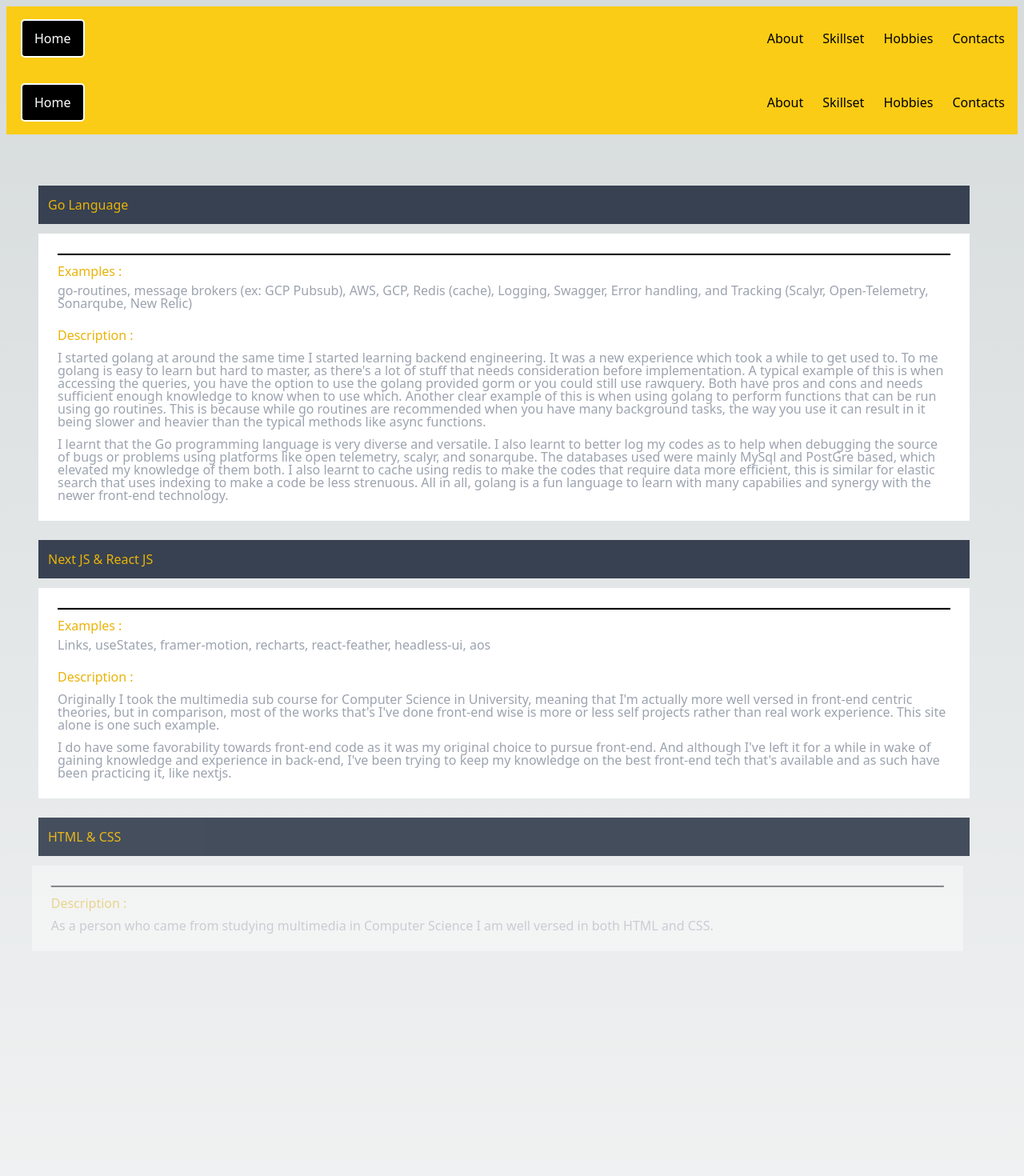
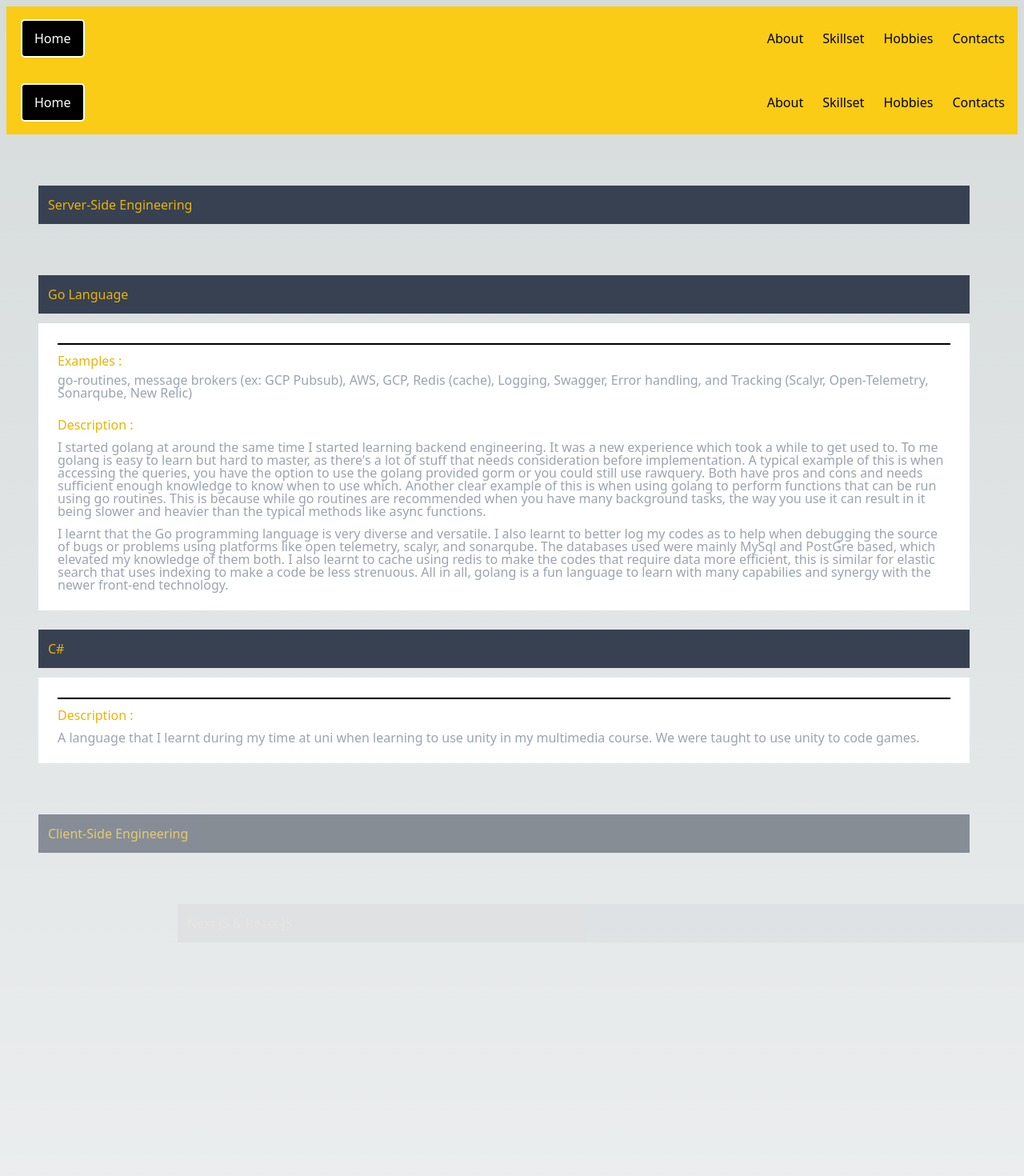
Before and after one commit to Erwin71297/erwinsusanto.github.io, a Next.js app: page /directories/skillset in a window 1280 px wide. Shown: the top 1470 px of the page at 80% size. Built offline with nearby package versions, Linux system fonts and the light colour scheme.

Commit message:
Update Skillsets

```diff
--- a/src/app/directories/skillset/page.tsx
+++ b/src/app/directories/skillset/page.tsx
@@ -14,6 +14,12 @@ export default function Skillset() {
 
   const right = {
     hidden: { opacity: 0, x: 200, y: 0 },
+    enter: { opacity: 1, x: 0, y: 0 },
+    exit: { opacity: 0, x: 0, y: 100 },
+  };
+
+  const down = {
+    hidden: { opacity: 0, x: 0, y: 0 },
     enter: { opacity: 1, x: 0, y: 0 },
     exit: { opacity: 0, x: 0, y: 100 },
   };
@@ -124,6 +130,23 @@ export default function Skillset() {
           <Navigation />
           <div className="w-full px-2 mt-16 mr-auto ml-auto px-5">
             <motion.h3
+              variants={down}
+              initial="hidden"
+              animate="enter"
+              exit="exit"
+              transition={{
+                ease: "linear",
+                duration: 2,
+                x: { duration: 1 },
+              }}
+              className="bg-gray-700 p-3 space-x-1 text-yellow-500 ml-5 mr-10 mb-3"
+            >
+              Server-Side Engineering
+            </motion.h3>
+          </div>
+
+          <div className="w-full px-2 mt-16 mr-auto ml-auto px-5">
+            <motion.h3
               variants={left}
               initial="hidden"
               animate="enter"
@@ -132,6 +155,7 @@ export default function Skillset() {
                 ease: "linear",
                 duration: 2,
                 x: { duration: 1 },
+                delay: 1,
               }}
               className="bg-gray-700 p-3 space-x-1 text-yellow-500 ml-5 mr-10 mb-3"
             >
@@ -147,7 +171,7 @@ export default function Skillset() {
                   ease: "linear",
                   duration: 2,
                   x: { duration: 1 },
-                  delay: 1,
+                  delay: 2,
                 }}
                 key={idx}
                 className={"bg-white p-3 text-yellow-500 ml-5 mr-10"}
@@ -187,7 +211,74 @@ export default function Skillset() {
                 ease: "linear",
                 duration: 2,
                 x: { duration: 1 },
-                delay: 2,
+                delay: 3,
+              }}
+              className="bg-gray-700 p-3 space-x-1 text-yellow-500 ml-5 mr-10 mb-3"
+            >
+              C#
+            </motion.h3>
+            {Object.values(c).map((posts, idx) => (
+              <motion.div
+                variants={right}
+                initial="hidden"
+                animate="enter"
+                exit="exit"
+                transition={{
+                  ease: "linear",
+                  duration: 2,
+                  x: { duration: 1 },
+                  delay: 4,
+                }}
+                key={idx}
+                className={"bg-white p-3 text-yellow-500 ml-5 mr-10"}
+              >
+                <ul>
+                  {posts.map((post) => (
+                    <li
+                      key={post.id}
+                      className="relative p-3 hover:bg-gradient-to-r from-gray-900 from:10% to-gray-600"
+                    >
+                      <hr className={styles.line}></hr>
+                      <h4 className="mt-2">Description :</h4>
+                      <ul className="mt-2 flex space-x-1 text-base font-normal leading-4 text-gray-400">
+                        <li>{post.comments}</li>
+                      </ul>
+                    </li>
+                  ))}
+                </ul>
+              </motion.div>
+            ))}
+          </div>
+
+          <div className="w-full px-2 mt-16 mr-auto ml-auto px-5">
+            <motion.h3
+              variants={down}
+              initial="hidden"
+              animate="enter"
+              exit="exit"
+              transition={{
+                ease: "linear",
+                duration: 2,
+                x: { duration: 1 },
+                delay: 5,
+              }}
+              className="bg-gray-700 p-3 space-x-1 text-yellow-500 ml-5 mr-10 mb-3"
+            >
+              Client-Side Engineering
+            </motion.h3>
+          </div>
+
+          <div className="w-full px-2 mt-16 mr-auto ml-auto px-5">
+            <motion.h3
+              variants={right}
+              initial="hidden"
+              animate="enter"
+              exit="exit"
+              transition={{
+                ease: "linear",
+                duration: 2,
+                x: { duration: 1 },
+                delay: 6,
               }}
               className="bg-gray-700 p-3 space-x-1 text-yellow-500 ml-5 mr-10 mb-3"
             >
@@ -203,7 +294,7 @@ export default function Skillset() {
                   ease: "linear",
                   duration: 2,
                   x: { duration: 1 },
-                  delay: 3,
+                  delay: 7,
                 }}
                 key={idx}
                 className={"bg-white p-3 text-yellow-500 ml-5 mr-10"}
@@ -243,7 +334,7 @@ export default function Skillset() {
                 ease: "linear",
                 duration: 2,
                 x: { duration: 1 },
-                delay: 4,
+                delay: 8,
               }}
               className="bg-gray-700 p-3 space-x-1 text-yellow-500 ml-5 mr-10 mb-3"
             >
@@ -259,7 +350,7 @@ export default function Skillset() {
                   ease: "linear",
                   duration: 2,
                   x: { duration: 1 },
-                  delay: 5,
+                  delay: 9,
                 }}
                 key={idx}
                 className={"bg-white p-3 text-yellow-500 ml-5 mr-10"}
@@ -292,7 +383,7 @@ export default function Skillset() {
                 ease: "linear",
                 duration: 2,
                 x: { duration: 1 },
-                delay: 6,
+                delay: 10,
               }}
               className="bg-gray-700 p-3 space-x-1 text-yellow-500 ml-5 mr-10 mb-3"
             >
@@ -308,7 +399,7 @@ export default function Skillset() {
                   ease: "linear",
                   duration: 2,
                   x: { duration: 1 },
-                  delay: 7,
+                  delay: 11,
                 }}
                 key={idx}
                 className={"bg-white p-3 text-yellow-500 ml-5 mr-10"}
@@ -331,7 +422,26 @@ export default function Skillset() {
             ))}
           </div>
 
-          <div className="w-full px-2 mt-6 mr-auto ml-auto px-5">
+          <div className="w-full px-2 mt-16 mr-auto ml-auto px-5">
+            <motion.h3
+              variants={down}
+              initial="hidden"
+              animate="enter"
+              exit="exit"
+              transition={{
+                ease: "linear",
+                duration: 2,
+                x: { duration: 1 },
+                delay: 12,
+              }}
+              className="bg-gray-700 p-3 space-x-1 text-yellow-500 ml-5 mr-10 mb-3"
+            >
+              Databases
+            </motion.h3>
+          </div>
+
+
+          <div className="w-full px-2 mt-16 mr-auto ml-auto px-5">
             <motion.h3
               variants={left}
               initial="hidden"
@@ -341,7 +451,7 @@ export default function Skillset() {
                 ease: "linear",
                 duration: 2,
                 x: { duration: 1 },
-                delay: 8,
+                delay: 13,
               }}
               className="bg-gray-700 p-3 space-x-1 text-yellow-500 ml-5 mr-10 mb-3"
             >
@@ -357,7 +467,7 @@ export default function Skillset() {
                   ease: "linear",
                   duration: 2,
                   x: { duration: 1 },
-                  delay: 9,
+                  delay: 14,
                 }}
                 key={idx}
                 className={"bg-white p-3 text-yellow-500 ml-5 mr-10"}
@@ -390,7 +500,7 @@ export default function Skillset() {
                 ease: "linear",
                 duration: 2,
                 x: { duration: 1 },
-                delay: 10,
+                delay: 15,
               }}
               className="bg-gray-700 p-3 space-x-1 text-yellow-500 ml-5 mr-10 mb-3"
             >
@@ -406,7 +516,7 @@ export default function Skillset() {
                   ease: "linear",
                   duration: 2,
                   x: { duration: 1 },
-                  delay: 11,
+                  delay: 16,
                 }}
                 key={idx}
                 className={"bg-white p-3 text-yellow-500 ml-5 mr-10"}
@@ -429,7 +539,25 @@ export default function Skillset() {
             ))}
           </div>
 
-          <div className="w-full px-2 mt-6 mr-auto ml-auto px-5">
+          <div className="w-full px-2 mt-16 mr-auto ml-auto px-5">
+            <motion.h3
+              variants={down}
+              initial="hidden"
+              animate="enter"
+              exit="exit"
+              transition={{
+                ease: "linear",
+                duration: 2,
+                x: { duration: 1 },
+                delay: 17,
+              }}
+              className="bg-gray-700 p-3 space-x-1 text-yellow-500 ml-5 mr-10 mb-3"
+            >
+              Deployment And Infrastructure
+            </motion.h3>
+          </div>
+
+          <div className="w-full px-2 mt-6 mr-auto ml-auto px-5 mb-20">
             <motion.h3
               variants={left}
               initial="hidden"
@@ -439,13 +567,13 @@ export default function Skillset() {
                 ease: "linear",
                 duration: 2,
                 x: { duration: 1 },
-                delay: 12,
+                delay: 18,
               }}
               className="bg-gray-700 p-3 space-x-1 text-yellow-500 ml-5 mr-10 mb-3"
             >
-              C#
+              Docker & Kubernetes (Containerization)
             </motion.h3>
-            {Object.values(c).map((posts, idx) => (
+            {Object.values(docker).map((posts, idx) => (
               <motion.div
                 variants={left}
                 initial="hidden"
@@ -455,56 +583,7 @@ export default function Skillset() {
                   ease: "linear",
                   duration: 2,
                   x: { duration: 1 },
-                  delay: 13,
-                }}
-                key={idx}
-                className={"bg-white p-3 text-yellow-500 ml-5 mr-10"}
-              >
-                <ul>
-                  {posts.map((post) => (
-                    <li
-                      key={post.id}
-                      className="relative p-3 hover:bg-gradient-to-r from-gray-900 from:10% to-gray-600"
-                    >
-                      <hr className={styles.line}></hr>
-                      <h4 className="mt-2">Description :</h4>
-                      <ul className="mt-2 flex space-x-1 text-base font-normal leading-4 text-gray-400">
-                        <li>{post.comments}</li>
-                      </ul>
-                    </li>
-                  ))}
-                </ul>
-              </motion.div>
-            ))}
-          </div>
-
-          <div className="w-full px-2 mt-6 mr-auto ml-auto px-5 mb-20">
-            <motion.h3
-              variants={right}
-              initial="hidden"
-              animate="enter"
-              exit="exit"
-              transition={{
-                ease: "linear",
-                duration: 2,
-                x: { duration: 1 },
-                delay: 14,
-              }}
-              className="bg-gray-700 p-3 space-x-1 text-yellow-500 ml-5 mr-10 mb-3"
-            >
-              Docker & Kubernetes (Containerization)
-            </motion.h3>
-            {Object.values(docker).map((posts, idx) => (
-              <motion.div
-                variants={right}
-                initial="hidden"
-                animate="enter"
-                exit="exit"
-                transition={{
-                  ease: "linear",
-                  duration: 2,
-                  x: { duration: 1 },
-                  delay: 15,
+                  delay: 19,
                 }}
                 key={idx}
                 className={"bg-white p-3 text-yellow-500 ml-5 mr-10"}
```
